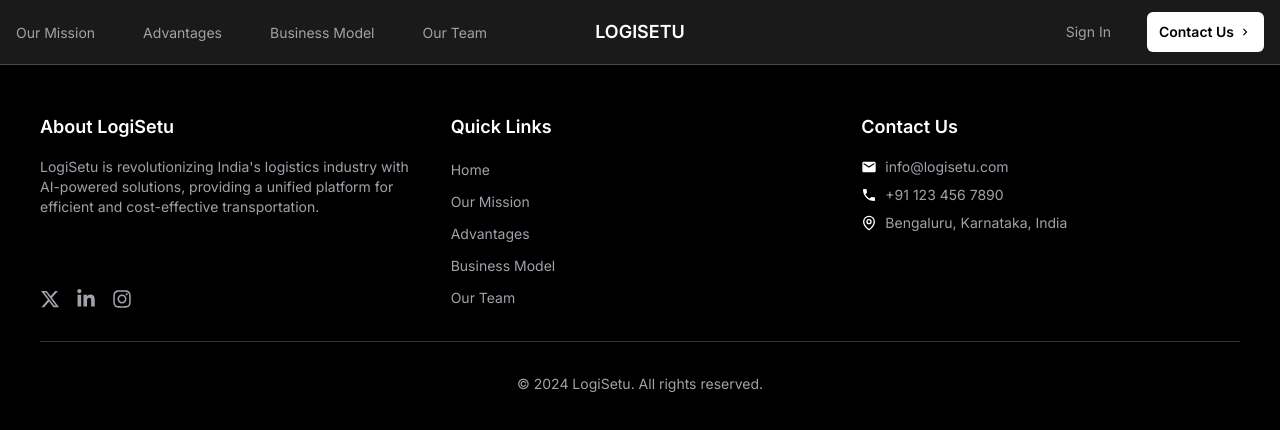
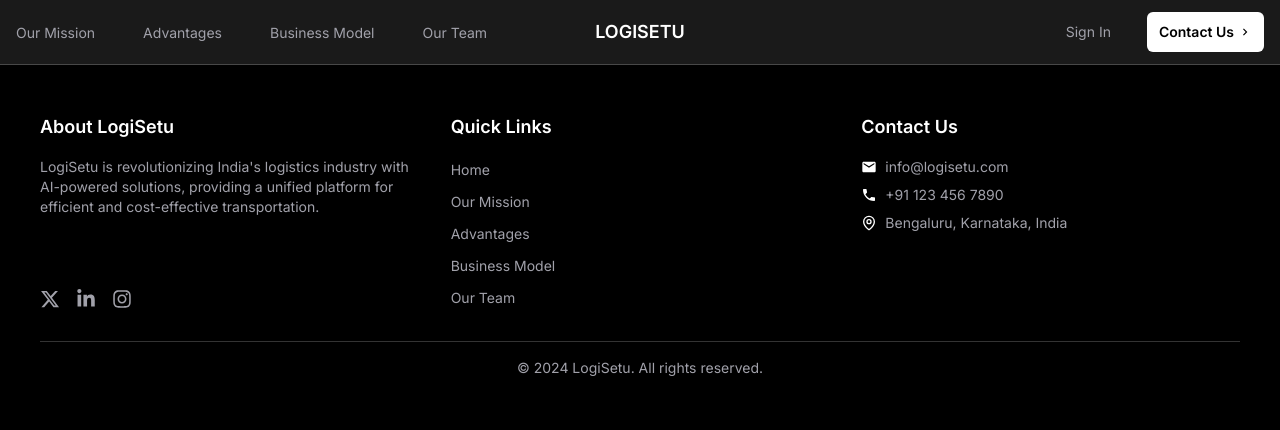
Before and after one commit to amlanxbghn/logisetu-website, a Next.js app: page / in a window 1280 px wide. Shown: the top 430 px of the page. Built offline with nearby package versions, Linux system fonts and the light colour scheme.

Commit message:
Adjusted Padding

```diff
--- a/src/components/Footer.tsx
+++ b/src/components/Footer.tsx
@@ -67,7 +67,7 @@ const Footer = () => {
                             </ul>
                         </div>
                     </div>
-                    <div className="mt-8 pt-8 border-t border-white/20 text-center">
+                    <div className="mt-8 pt-4 border-t border-white/20 text-center">
                         <p className="text-sm text-zinc-400">&copy; 2024 LogiSetu. All rights reserved.</p>
                     </div>
                 </div>
```
